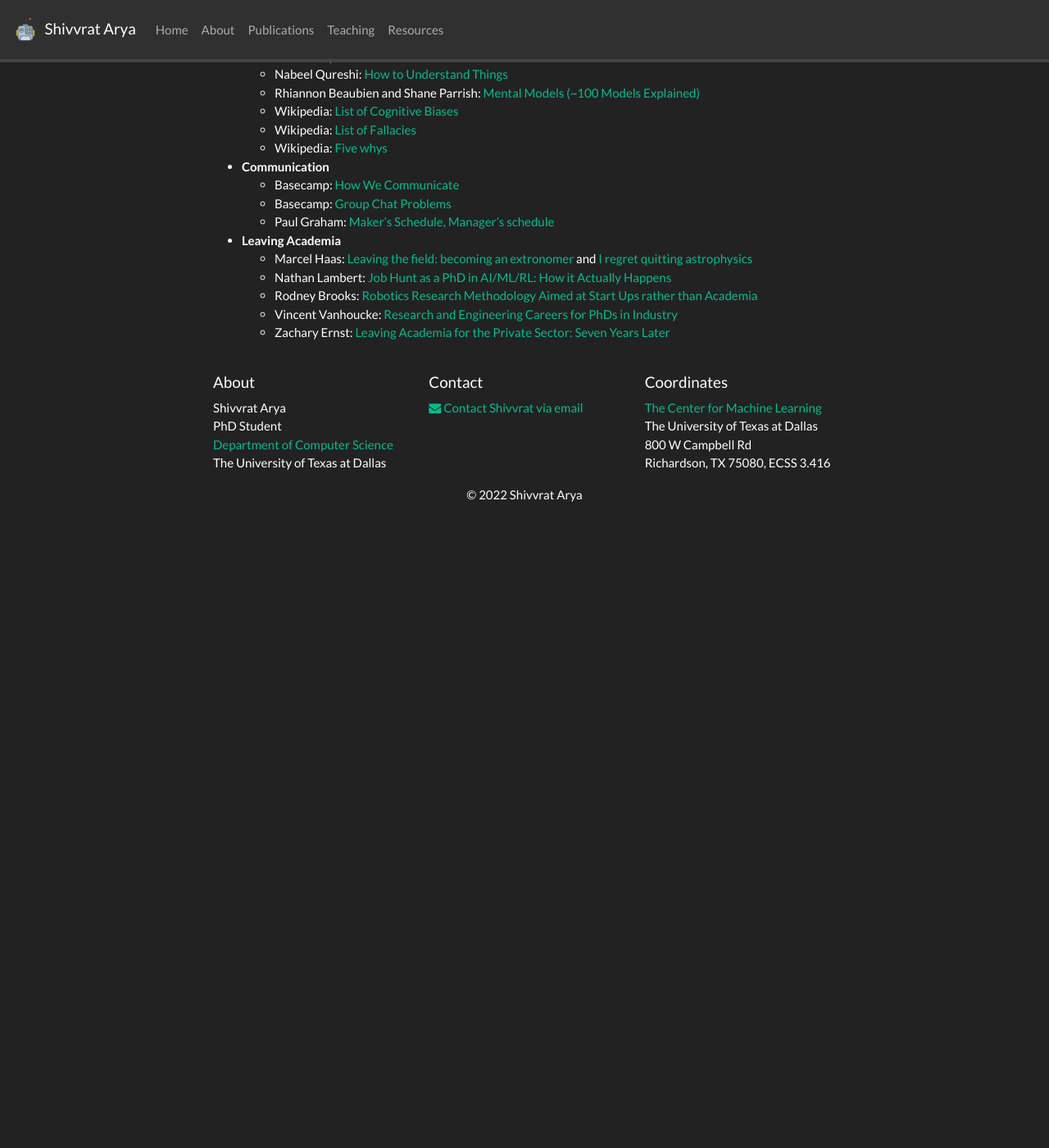
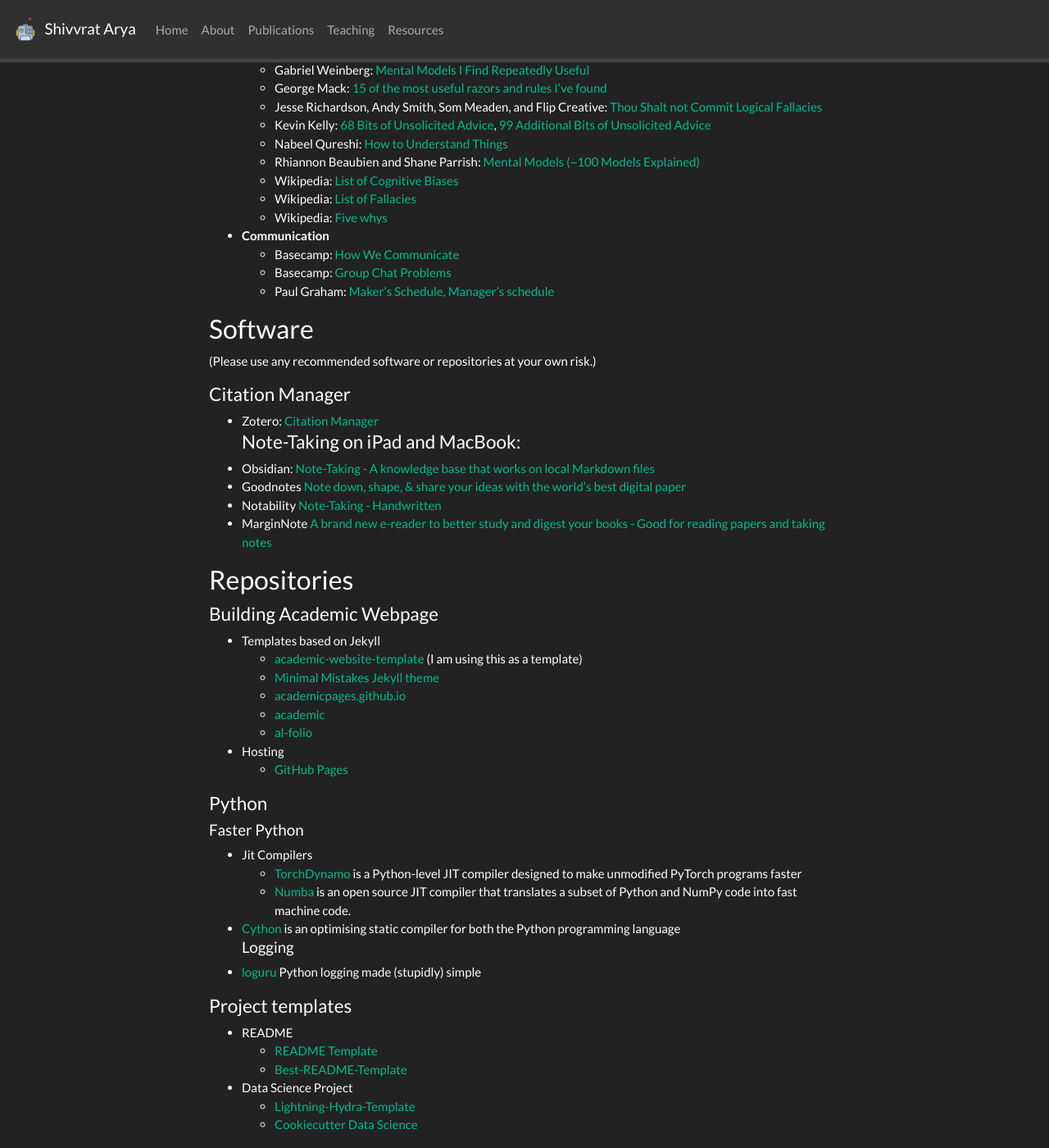
Before and after one commit to Shivvrat/shivvrat.github.io, a Jekyll site: the page built from _pages/resources.md, in a window 1280 px wide and 1400 px high, scrolled down 2585 px. Shown: the whole window at 82% size. Built offline with Jekyll 4.4.1, drawn with Linux system fonts in a browser that asks for light colours; nearby versions of some CDN libraries; a style sheet for code colours, icons or effects is not loaded; before the commit the page ends 3215 px from its top, so only the background shows below that; some of the changed text lies outside the part shown.

Commit message:
Why: * Minor Changes - Add some more resources
This change addresses the need by:
*

```diff
--- a/_pages/resources.md
+++ b/_pages/resources.md
@@ -4,10 +4,12 @@
 sitemap: false
 permalink: /resources/
 ---
-These resources might be helpful for your PhD journey and further endeavours in academia. (Most of it is taken from [Clemens Eppner's webpage](https://clemense.github.io/))
-##### Academic Writing
+Some of these resources might be helpful during your time in academia. I have also added some software and github repositories I use on a daily basis.
+(Most related to academia are taken from [Clemens Eppner's webpage](https://clemense.github.io/))
+### Related to Academia
+#### Academic Writing
 
--   **Papers**
+- **Papers**
     -   Alberto Rodriguez: [Good Practices for Good Writing](https://youtu.be/pq4qmFYcn4E) (from the R:SS 2020 workshop [Citizens of Robotics Research](https://sites.google.com/view/rss20-gcr))
     -   Amy Tabb: [Basic Submission Checklist](https://amytabb.com/ts/2019_05_09)
     -   Bill Freeman: [How to Write a Good Research Paper](https://youtu.be/MKUCz_3Ee0A?t=248) \[[Slides](https://www.cc.gatech.edu/~parikh/citizenofcvpr/static/slides/freeman_how_to_write_papers.pdf)\] (from the CVPR 2018 workshop [Good Citizen of CVPR](https://www.cc.gatech.edu/~parikh/citizenofcvpr/))
@@ -25,35 +27,37 @@
     -   Stefanie Tellex: [Writing a Technical Paper](https://h2r.cs.brown.edu/writing-a-technical-paper/)
     -   Virginia Gewin: [How to Write a First-Class Paper](https://www.nature.com/articles/d41586-018-02404-4)
     -   Zachary Lipton: [Heuristics for Scientific Writing (a Machine Learning Perspective)](http://approximatelycorrect.com/2018/01/29/heuristics-technical-scientific-writing-machine-learning-perspective/)
--   **Abstracts**
+- **Abstracts**
     -   Chittaranjan Andrade: [How to Write a Good Abstract for a Scientific Paper or Conference Presentation](https://www.ncbi.nlm.nih.gov/pmc/articles/PMC3136027/)
     -   Juliana Carvalho Ferreira and Cecilia Maria Patino: [Twelve Tips to Write an Abstract for a Conference: Advice for Young and Experienced Investigators](http://www.scielo.br/scielo.php?script=sci_arttext&pid=S1806-37132018000400260)
     -   Nadine J. Kabengi: [Tips for Writing an Abstract](https://www.acsmeetings.org/files/meetings/tips-for-writing-abstracts-annual-mtgs.pdf)
     -   Nature 435, 114-118 (2005): [How to Construct a Nature Summary Paragraph](http://www.markowetzlab.org/skills/How-to-write-a-Nature-abstract.pdf)
     -   Philip Koopman: [How to Write an Abstract](https://users.ece.cmu.edu/~koopman/essays/abstract.html)
--   **Reviews**
+- **Reviews**
     -   Amy Tabb: [My Reviewing Style, or How to Review Technical Papers When You've Not Been Taught How](https://amytabb.com/ts/2019_06_09)
     -   Devi Parikh, Dhruv Battra, and Stefan Lee: [How We Write Rebuttals](https://medium.com/@deviparikh/how-we-write-rebuttals-dc84742fece1)
     -   EMNLP Committee Blog: [Advice on Reviewing for EMNLP](https://2020.emnlp.org/blog/2020-05-17-write-good-reviews)
     -   Seth Hutchinson: [Surviving the Review Process](https://ieeexplore.ieee.org/stamp/stamp.jsp?arnumber=5663683)
--   **Research Statements**
+- **Research Statements**
     -   Carnegie Mellon University, Global Communication Center: [Writing A Research Statement](https://www.cmu.edu/gcc/handouts-and-resources/handouts/research-statement.pdf)
--   **Research Proposals**
+- **Research Proposals**
     -   George A. Hazelrigg: [Twelve Steps to a Winning Research Proposal](https://www.cs.rpi.edu/~trink/HazelriggWinningResearchProposal.pdf)
     -   George A. Hazelrigg: [Honing Your Proposal Writing Skills](http://poole.ncsu.edu/i/com/weblogs/research-development/Honing-Proposal-Skillls-1.pdf)
     -   Jeff Trinkle: [Some Keys to Preparing a Competitive Proposal From My Observations](https://www.cs.rpi.edu/~trink/proposal-preparation.html)
--   **Posters**
+- **Posters**
     -   Amy Tabb: [Poster Session Strategies](https://amytabb.com/ts/2019_11_23/)
--   **LaTeX**
-    -   Devi Parikh: [Shortening Papers to Fit Page Limits](https://medium.com/@deviparikh/shortening-papers-to-fit-page-limits-97601318681d)
-    -   Dustin Tran: [Better LaTeX Defaults](https://twitter.com/dustinvtran/status/1398129705660805121)
-    -   Jia-Bin Huang: [Paper Writing with LaTeX](https://filebox.ece.vt.edu/~jbhuang/slides/Research%20101%20-%20Paper%20Writing%20with%20LaTeX.pdf)
-    -   Markus Püschel: [Small Guide to Making Nice Tables](https://inf.ethz.ch/personal/markusp/teaching/guides/guide-tables.pdf)
-    -   Noah Snavely: [A Short LaTeX Style Guide](http://bit.ly/latex-style)
+- **LaTeX**
+    - Devi Parikh: [Shortening Papers to Fit Page Limits](https://medium.com/@deviparikh/shortening-papers-to-fit-page-limits-97601318681d)
+    - Dustin Tran: [Better LaTeX Defaults](https://twitter.com/dustinvtran/status/1398129705660805121)
+    - Jia-Bin Huang: [Paper Writing with LaTeX](https://filebox.ece.vt.edu/~jbhuang/slides/Research%20101%20-%20Paper%20Writing%20with%20LaTeX.pdf)
+    - Markus Püschel: [Small Guide to Making Nice Tables](https://inf.ethz.ch/personal/markusp/teaching/guides/guide-tables.pdf)
+    - Noah Snavely: [A Short LaTeX Style Guide](http://bit.ly/latex-style)
+- **Citing**
+  - Citation Machine [Smart Writing](https://www.citationmachine.net)
+  -
+#### Research
 
-##### Research
-
--   **General Advice**
+- **General Advice**
     -   Academia Stack Exchange: [Posts Tagged With \[research-process\]](https://academia.stackexchange.com/questions/tagged/research-process?tab=Votes)
     -   Chris Olah: [Research Taste Exercises](https://colah.github.io/notes/taste/)
     -   Colin Chandler: [What Is the Meaning of Impact in Relation to Research and Why Does It Matter? A View From Inside Academia](https://pdfs.semanticscholar.org/2d64/e940fad5645c1479f249e9c368d4976e0f01.pdf)
@@ -79,14 +83,14 @@
     -   Siddhartha Srinivasa: [What Should I Work On?](https://youtu.be/Zz3bb3OWl68) (from the R:SS 2020 workshop [Citizens of Robotics Research](https://sites.google.com/view/rss20-gcr))
     -   Vincent Vanhoucke: [So You Want to Be a Research Scientist](https://medium.com/s/story/so-you-want-to-be-a-research-scientist-363c075d3d4c)
     -   Vladlen Koltun: [Doing (Good) Research](https://youtu.be/4LEZED1YXm0?t=1420) \[[Slides](https://www.cc.gatech.edu/~parikh/citizenofcvpr/static/slides/koltun_doing_(good)_research.pdf)\] (from the CVPR 2018 workshop [Good Citizen of CVPR](https://www.cc.gatech.edu/~parikh/citizenofcvpr/))
--   **Designing Experiments**
+- **Designing Experiments**
     -   Anca Dragan: [Intro to Experiment Design](https://youtu.be/S0SbrUKcedQ) \[[Slides](https://drive.google.com/file/d/1wfwxFj2BTuiNmKBhrMEIQoAs7BxNHUkK/view?usp=sharing)\] (from the R:SS 2020 workshop [Citizens of Robotics Research](https://sites.google.com/view/rss20-gcr))
     -   Andy Cockburn, Pierre Dragicevic, Lonni Besançon, and Carl Gutwin: [Threats of a Replication Crisis in Empirical Computer Science](https://cacm.acm.org/magazines/2020/8/246369-threats-of-a-replication-crisis-in-empirical-computer-science/fulltext) ([Talk](https://youtu.be/wp9B2P4jC-I))
     -   Peter Norvig: [Warning Signs in Experimental Design and Interpretation](https://norvig.com/experiment-design.html)
--   **Making Videos**
+- **Making Videos**
     -   Stefanie Tellex, Eric Rosen, and George Konidaris: [Best Practices for Robot Videos](https://youtu.be/fRxgqS8tJhQ)
     -   Travis Deyle: [Being Honest in Robot Videos: Motion Capture, Speedup Rates, and Teleoperation](http://www.hizook.com/blog/2012/07/02/being-honest-robot-videos-motion-capture-speedup-rates-and-teleoperation)
--   **Reading Papers**
+- **Reading Papers**
     -   Alec Jacobson and Colin Raffel: [Role-Playing Paper-Reading Seminars](https://colinraffel.com/blog/role-playing-seminar.html)
     -   Andrew Ng: [Career Advice / Reading Research Papers](https://youtu.be/733m6qBH-jI)
     -   David Ha: [How Do You Skim a Research Paper?](https://twitter.com/hardmaru/status/1305758751798910976)
@@ -94,12 +98,12 @@
     -   Jason Eisner: [How to Read a Technical Paper](https://www.cs.jhu.edu/~jason/advice/how-to-read-a-paper.html)
     -   Srinivasan Keshav: [How to Read a Paper](http://ccr.sigcomm.org/online/files/p83-keshavA.pdf)
     -   Yannic Kilcher: [How I Read a Paper: Facebook's DETR](https://youtu.be/Uumd2zOOz60)
--   **Giving Talks**
+- **Giving Talks**
     -   Kayvon Fatahalian: [Tips for Giving Clear Talks](https://graphics.stanford.edu/~kayvonf/misc/cleartalktips.pdf)
     -   Kristen Grauman: [Tips for Preparing a Clear Talk](https://www.youtube.com/watch?v=4LEZED1YXm0) \[[Slides](https://www.cc.gatech.edu/~parikh/citizenofcvpr/static/slides/grauman_preparing_clear_talks.pdf)\] (from the CVPR 2018 workshop [Good Citizen of CVPR](https://www.cc.gatech.edu/~parikh/citizenofcvpr/))
     -   Patrick Winston: [How To Speak](https://youtu.be/Unzc731iCUY) (from his MIT course: [https://ocw.mit.edu/how\_to\_speak](https://ocw.mit.edu/how_to_speak))
     -   Wolfram Burgard: [How to Give a Presentation](https://youtu.be/JQaNkmWzArU) (from the R:SS 2020 workshop [Citizens of Robotics Research](https://sites.google.com/view/rss20-gcr))
--   **Thinking Patterns and Unsolicited Advice**
+- **Thinking Patterns and Unsolicited Advice**
     -   Edward B. Burger and Michael Starbird: [The 5 Elements of Effective Thinking](https://www.goodreads.com/book/show/14891980-the-5-elements-of-effective-thinking)
     -   Gabriel Weinberg: [Mental Models I Find Repeatedly Useful](https://medium.com/@yegg/mental-models-i-find-repeatedly-useful-936f1cc405d)
     -   George Mack: [15 of the most useful razors and rules I've found](https://twitter.com/george__mack/status/1350513143387189248)
@@ -110,13 +114,66 @@
     -   Wikipedia: [List of Cognitive Biases](https://en.wikipedia.org/wiki/List_of_cognitive_biases)
     -   Wikipedia: [List of Fallacies](https://en.wikipedia.org/wiki/List_of_fallacies)
     -   Wikipedia: [Five whys](https://en.wikipedia.org/wiki/Five_whys)
--   **Communication**
+- **Communication**
     -   Basecamp: [How We Communicate](https://basecamp.com/guides/how-we-communicate)
     -   Basecamp: [Group Chat Problems](https://basecamp.com/guides/group-chat-problems)
     -   Paul Graham: [Maker's Schedule, Manager's schedule](http://www.paulgraham.com/makersschedule.html)
--   **Leaving Academia**
-    -   Marcel Haas: [Leaving the field: becoming an extronomer](http://www.marcelhaas.com/index.php/2018/03/30/leaving-the-field-becoming-an-extronomer/) and [I regret quitting astrophysics](http://www.marcelhaas.com/index.php/2020/12/16/i-regret-quitting-astrophysics/)
-    -   Nathan Lambert: [Job Hunt as a PhD in AI/ML/RL: How it Actually Happens](https://www.natolambert.com/writing/ai-phd-job-hunt)
-    -   Rodney Brooks: [Robotics Research Methodology Aimed at Start Ups rather than Academia](https://youtu.be/FGbYdsaX5pw)
-    -   Vincent Vanhoucke: [Research and Engineering Careers for PhDs in Industry](https://bcb9f395-a-8ac90a7d-s-sites.googlegroups.com/a/vanhoucke.com/vincent/publications/vanhoucke-phdforum20.pdf)
-    -   Zachary Ernst: [Leaving Academia for the Private Sector: Seven Years Later](https://medium.com/@zacernst/leaving-academia-for-the-private-sector-seven-years-later-fbb7849182f6)
+
+[//]: # (- **Leaving Academia**)
+
+[//]: # (    - Marcel Haas: [Leaving the field: becoming an extronomer]&#40;http://www.marcelhaas.com/index.php/2018/03/30/leaving-the-field-becoming-an-extronomer/&#41; and [I regret quitting astrophysics]&#40;http://www.marcelhaas.com/index.php/2020/12/16/i-regret-quitting-astrophysics/&#41;)
+
+[//]: # (    - Nathan Lambert: [Job Hunt as a PhD in AI/ML/RL: How it Actually Happens]&#40;https://www.natolambert.com/writing/ai-phd-job-hunt&#41;)
+
+[//]: # (    - Rodney Brooks: [Robotics Research Methodology Aimed at Start Ups rather than Academia]&#40;https://youtu.be/FGbYdsaX5pw&#41;)
+
+[//]: # (    - Vincent Vanhoucke: [Research and Engineering Careers for PhDs in Industry]&#40;https://bcb9f395-a-8ac90a7d-s-sites.googlegroups.com/a/vanhoucke.com/vincent/publications/vanhoucke-phdforum20.pdf&#41;)
+
+[//]: # (    - Zachary Ernst: [Leaving Academia for the Private Sector: Seven Years Later]&#40;https://medium.com/@zacernst/leaving-academia-for-the-private-sector-seven-years-later-fbb7849182f6&#41;)
+### Software
+(Please use any recommended software or repositories at your own risk.)
+#### Citation Manager
+- Zotero: [Citation Manager](https://www.zotero.org)
+#### Note-Taking on iPad and MacBook:
+- Obsidian: [Note-Taking -  A knowledge base that works on local Markdown files](https://obsidian.md)
+- Goodnotes [Note down, shape, & share your ideas with the world's best digital paper](https://www.goodnotes.com)
+- Notability [Note-Taking - Handwritten](https://notability.com)
+- MarginNote [A brand new e-reader to better study and digest your books - Good for reading papers and taking notes](https://www.marginnote.com)
+
+### Repositories
+#### Building Academic Webpage
+- Templates based on Jekyll
+  - [academic-website-template](https://github.com/sbryngelson/academic-website-template) (I am using this as a template)
+  - [Minimal Mistakes Jekyll theme](https://github.com/mmistakes/minimal-mistakes)
+  - [academicpages.github.io](https://github.com/academicpages/academicpages.github.io)
+  - [academic](https://github.com/gaalcaras/academic)
+  - [al-folio](https://github.com/alshedivat/al-folio)
+- Hosting
+  - [GitHub Pages](https://pages.github.com)
+
+#### Python
+##### Faster Python
+- Jit Compilers
+  - [TorchDynamo](https://github.com/pytorch/torchdynamo#torchdynamo) is a Python-level JIT compiler designed to make unmodified PyTorch programs faster
+  - [Numba](https://numba.pydata.org) is an open source JIT compiler that translates a subset of Python and NumPy code into fast machine code.
+- [Cython](https://cython.org) is an optimising static compiler for both the Python programming language
+##### Logging
+- [loguru](https://github.com/Delgan/loguru) Python logging made (stupidly) simple
+
+#### Project templates
+- README
+  - [README Template](https://github.com/catiaspsilva/README-template)
+  - [Best-README-Template](https://github.com/Shivvrat/Best-README-Template)
+- Data Science Project
+  - [Lightning-Hydra-Template](https://github.com/Shivvrat/lightning-hydra-template)
+  - [Cookiecutter Data Science](https://github.com/drivendata/cookiecutter-data-science)
+
+#### Deep Learning
+- [Deep Learning Model Convertors](https://github.com/ysh329/deep-learning-model-convertor)
+- [computervision-recipes](https://github.com/microsoft/computervision-recipes) Best Practices, code samples, and documentation for Computer Vision.
+- [labml](https://github.com/labmlai/labml) Monitor deep learning model training and hardware usage from mobile.
+- [wandb](https://wandb.ai/home)
+- [Conf-Generator](https://github.com/nicolaspi/conf_generator)
+- [PyTorch Examples](https://github.com/pytorch/examples)
+- [ONNX Model Zoo](https://github.com/onnx/models)
+- [Tensorflor Model Garden](https://github.com/tensorflow/models)
```
